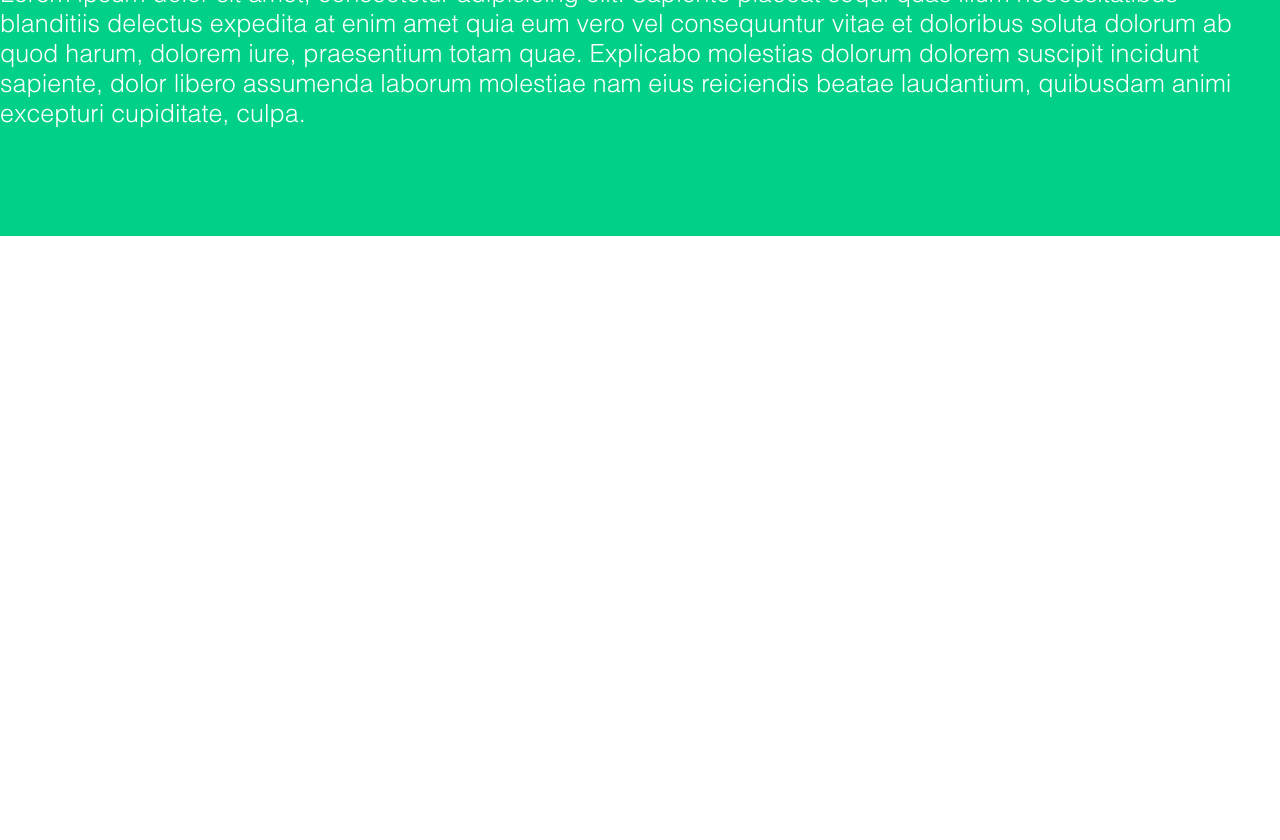
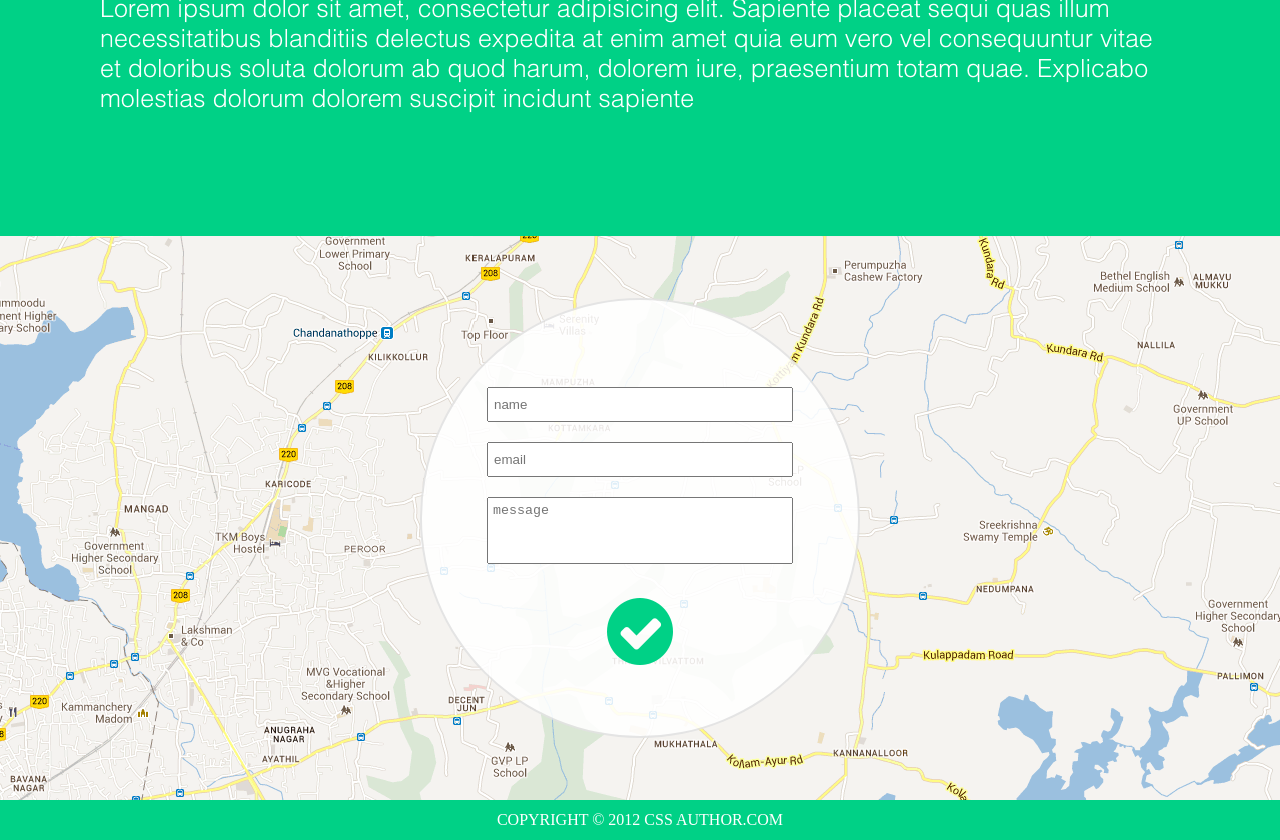
Before and after one commit to playdag/blacksea, a plain HTML site: page index.html in a window 1280 px wide. Shown: the part 2061-2901 px from the top of the page. Before the commit the page ends 2297 px from the top, so only its background shows below. Drawn offline with Linux system fonts and the light colour scheme.

Commit message:
end of work

```diff
--- a/css/index.css
+++ b/css/index.css
@@ -79,7 +79,7 @@ li {
 	color: #E4E4E4;
 	margin-top: 45px;
 }
-.sec_main {
+.sec-main {
 	width: 100%;
 	height: 664px;
 	display: flex;
@@ -97,16 +97,16 @@ li {
 	text-align: center;
 	margin-top: 75px;
 }
-.korzina {
+.icon-korzina {
 	width: 75px;
 	height: 72px;
 }
-.globus {
+.icon-globus {
 	width: 75px;
 	height: 72px;
 	margin-left: 140px;
 }
-.case {
+.icon-case {
 	width: 75px;
 	height: 72px;
 	margin-left: 140px;
@@ -148,11 +148,56 @@ li {
 .facetext {
 	display: flex;
 }
-.testi-text {
+.testimonial-text {
 	font-family: 'HelveticaLight';
 	font-size: 25px;
 	color: white;
 	display: flex;
 	justify-content: center;
-	margin: 0px
+	margin: 0px 100px;
 }
+.map {
+	width: 100%;
+	height: 564px;
+	background: url(../img/map.png) no-repeat;
+	background-size: cover;
+	display: flex;
+	justify-content: center;
+	align-items: center;
+}
+.krug {
+	width: 440px;
+	height: 440px;
+	background-color: rgba(255, 255, 255, 0.875);
+	border: 2px solid rgba(0, 0, 0, 0.1);
+	border-radius: 440px;
+	display: flex;
+	flex-direction: column;
+	justify-content: center;
+	align-items: center;
+}
+.windows input {
+	margin-top: 20px;
+	color: grey;
+	min-height: 35px;
+	padding-left: 5px;
+}
+.message {
+	padding: 5px 5px 30px 5px;
+	resize: none;
+	margin-top: 20px;
+	width: 100%;
+}
+.send {
+	margin-top: 30px;
+}
+.footer {
+	width: 100%;
+	height: 40px;
+	background-color: #00D186;
+	display: flex;
+	justify-content: center;
+	align-items: center;
+	font-size: 16px;
+	color: white;
+}
--- a/index.html
+++ b/index.html
@@ -24,13 +24,13 @@
 			<div class="button">Read more</div>
 		</a>
 	</div>
-	<div class="sec_main">
+	<div class="sec-main">
 		<p class="info">At the same time that we are earnest to explore <br>& learn all things</p>
 		<p class="sec-info">Lorem Ipsum is simply dummy text of the printing and typesetting industry. Lorem Ipsum has been the industry's standart dummy text ever<br>since the 1500s, hen an unknown printer took a galley of type and scrambled it to make a type specimen book.</p>
 		<div class="sec-main-images">
-			<img class="korzina" src="img/korzina.png">
-			<img class="globus" src="img/globus.png">
-			<img class="case" src="img/case.png">
+			<img class="icon-korzina" src="img/korzina.png">
+			<img class="icon-globus" src="img/globus.png">
+			<img class="icon-case" src="img/case.png">
 		</div>
 	</div>
 	<div class="testimonial">
@@ -41,7 +41,20 @@
 				<h1 class="kovychki">“</h1>
 			</div>
 		</div>
-		<p class="testi-text">Lorem ipsum dolor sit amet, consectetur adipisicing elit. Sapiente placeat sequi quas illum necessitatibus blanditiis delectus expedita at enim amet quia eum vero vel consequuntur vitae et doloribus soluta dolorum ab quod harum, dolorem iure, praesentium totam quae. Explicabo molestias dolorum dolorem suscipit incidunt sapiente, dolor libero assumenda laborum molestiae nam eius reiciendis beatae laudantium, quibusdam animi excepturi cupiditate, culpa.</p>
+		<p class="testimonial-text">Lorem ipsum dolor sit amet, consectetur adipisicing elit. Sapiente placeat sequi quas illum necessitatibus blanditiis delectus expedita at enim amet quia eum vero vel consequuntur vitae et doloribus soluta dolorum ab quod harum, dolorem iure, praesentium totam quae. Explicabo molestias dolorum dolorem suscipit incidunt sapiente</p>
+	</div>
+	<div class="map">
+		<div class="krug">
+			<div class="windows">
+				<input type="text" name="name" placeholder="name" size="35px"><br>
+				<input type="text" name="email" placeholder="email" size="35px"><br>
+				<textarea class="message" type="text" name="message" placeholder="message" size="35px"></textarea>
+			</div>
+			<a class="send" href="#"><img src="img/shape.png"></a>
+		</div>
+	</div>
+	<div class="footer">
+		<p class="copyright">COPYRIGHT © 2012 CSS AUTHOR.COM</p>
 	</div>
 </body>
 </html>
```
